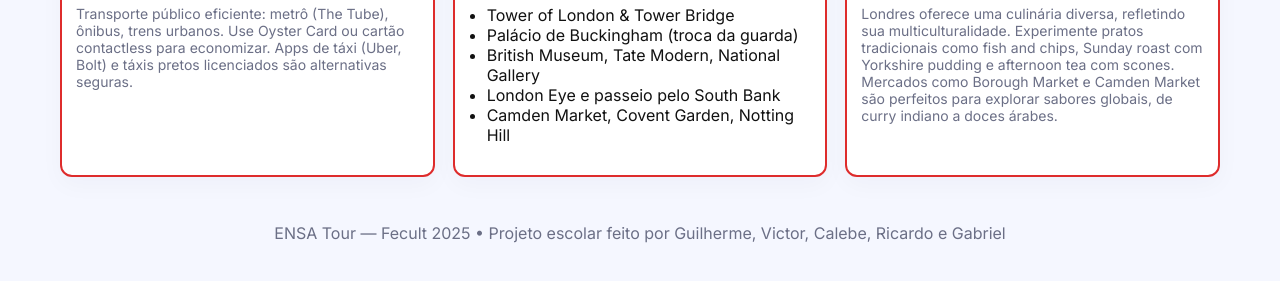
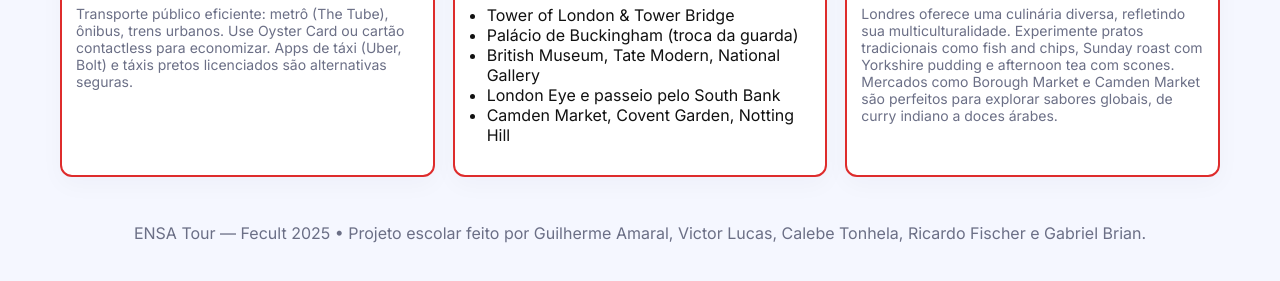
Before and after one commit to gamaaral/ensa-tour-site, a plain HTML site: page index.html in a window 1280 px wide. Shown: the part 1891-2172 px from the top of the page. Drawn offline with Linux system fonts and the light colour scheme.

Commit message:
Update index.html

```diff
--- a/index.html
+++ b/index.html
@@ -195,7 +195,7 @@
     </div>
 
     <footer>
-      ENSA Tour — Fecult 2025 • Projeto escolar feito por Guilherme, Victor, Calebe, Ricardo e Gabriel
+      ENSA Tour — Fecult 2025 • Projeto escolar feito por Guilherme Amaral, Victor Lucas, Calebe Tonhela, Ricardo Fischer e Gabriel Brian.
     </footer>
   </div>
 
```
